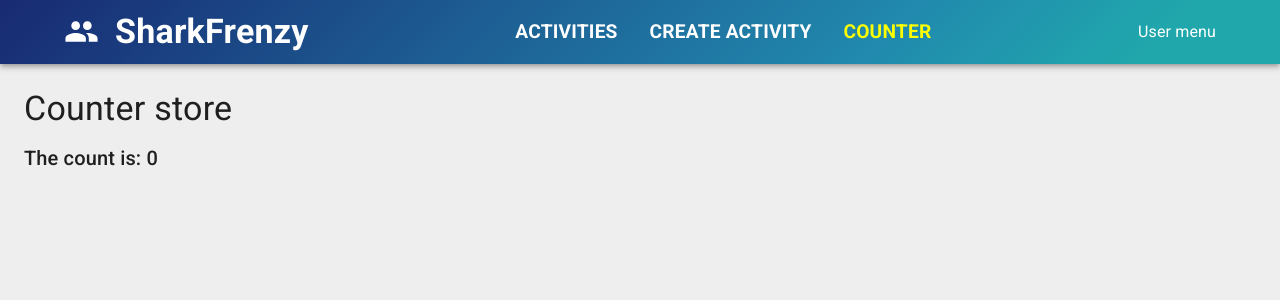
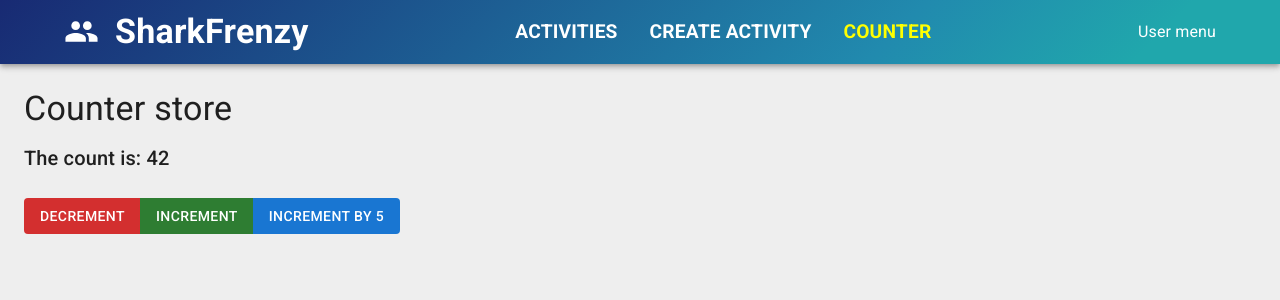
Before and after one commit to thecodereule/SharkFrenzy, a React (Vite) app in the folder client/: page /counter in a window 1280 px wide. Shown: the top 300 px of the page. Built offline with nearby package versions, Linux system fonts and the light colour scheme.

Commit message:
MobX Actions

```diff
--- a/client/src/features/counter/Counter.tsx
+++ b/client/src/features/counter/Counter.tsx
@@ -1,10 +1,11 @@
-import { Typography } from "@mui/material";
+import { Button, ButtonGroup, Typography } from "@mui/material";
 import { useStore } from "../../lib/hooks/useStore";
 import { Observer } from 'mobx-react-lite';
 
 export default function Counter() {
     const { counterStore } = useStore();
     return (
+        <>
             <Observer>
                 {() => (
                     <>
@@ -13,5 +14,11 @@
                     </>
                 )}
             </Observer>
+            <ButtonGroup sx={{mt: 3}}>
+                <Button onClick={() => counterStore.decrement()} variant="contained" color='error'>Decrement</Button>
+                <Button onClick={() => counterStore.increment()} variant="contained" color='success'>Increment</Button>
+                <Button onClick={() => counterStore.increment(5)} variant="contained" color='primary'>Increment by 5</Button>
+            </ButtonGroup>
+        </>
     )
 }
--- a/client/src/lib/stores/counterStore.ts
+++ b/client/src/lib/stores/counterStore.ts
@@ -1,14 +1,24 @@
-import {makeObservable, observable} from 'mobx';
+import {action, makeObservable, observable} from 'mobx';
 
 
 export default class CounterStore {
     title = 'Counter store';
-    count = 0;
+    count = 42;
 
     constructor() {
         makeObservable(this, {
             title: observable,
             count: observable,
+            increment: action,
+            decrement: action,
         })
     }
+
+    increment = (amount = 1) => {
+        this.count  += amount;
+    }
+
+    decrement = (amount = 1) => {
+        this.count -= amount;
+    }
 }
```
Lines whose indentation alone changed are shown as unchanged.
